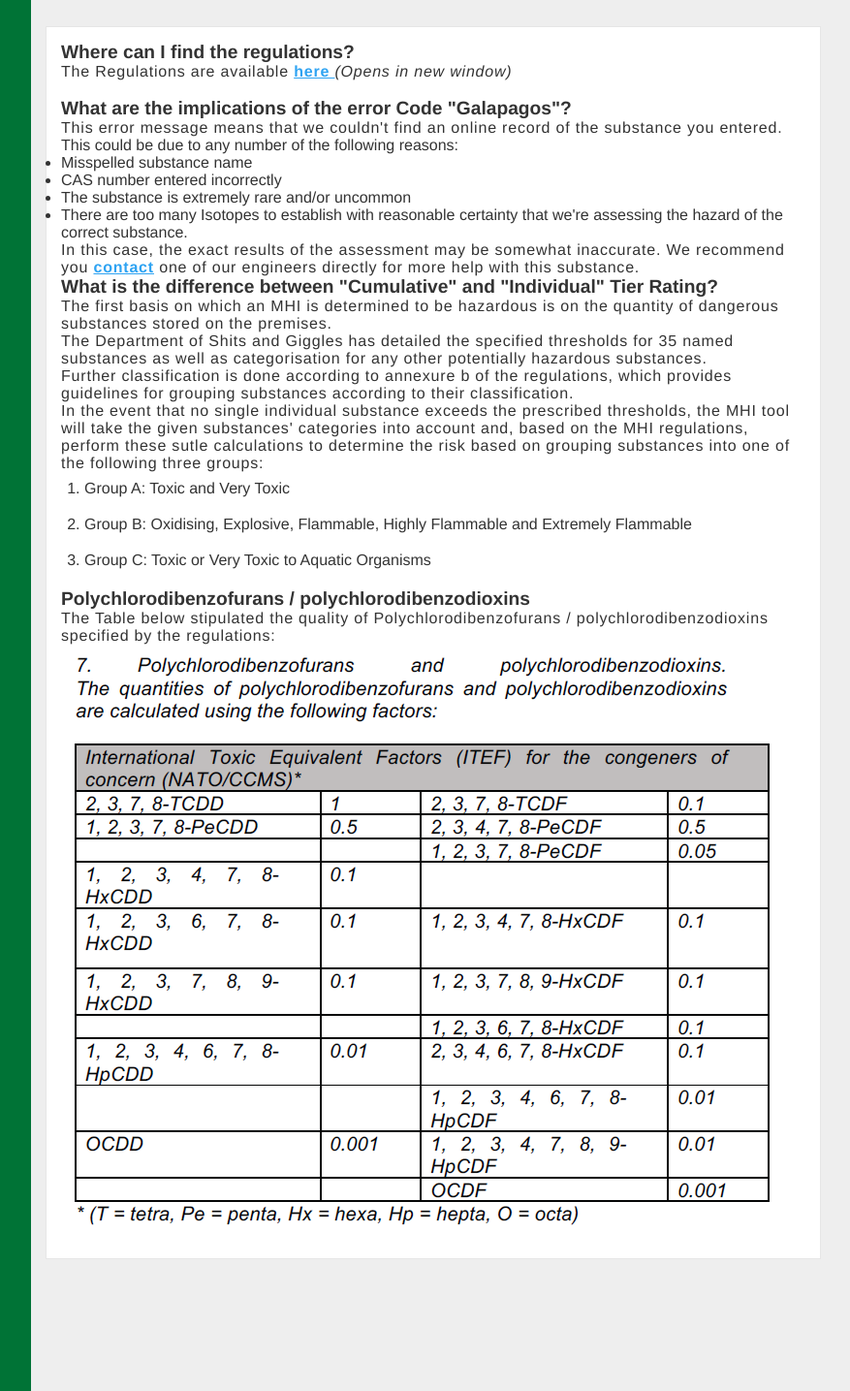
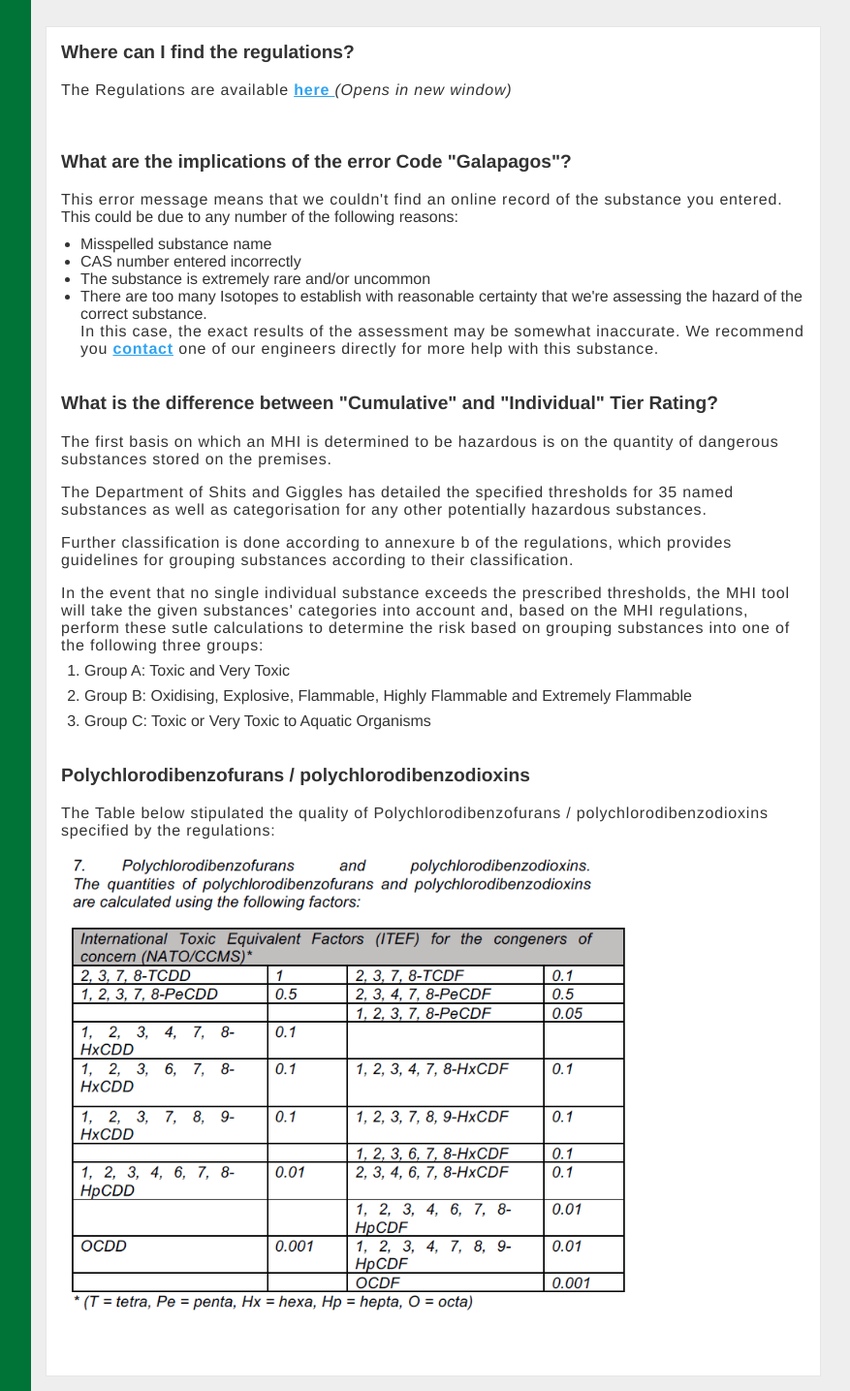
Before and after one commit to QuirinusTech/MHI_Classification_Tool_v5, a Flask app: page /faq in a window 1280 px wide. Shown: the part 55-1490 px from the top of the page at 97% size, without its empty margins (37-914 px from the left). Run offline with Flask 2, Linux system fonts and the light colour scheme.

Commit message:
Update styles.css

```diff
--- a/static/css/styles.css
+++ b/static/css/styles.css
@@ -1071,10 +1071,40 @@ tbody tr td{
 
 
 
+/* -------------------------------------------- */
+/* -----------------------FAQ------------------ */
+/* -------------------------------------------- */
 
+.question{
+  margin-bottom: 36px;
+}
 
+.question > h4 {
+  margin-bottom: 1em;
+}
 
+.question > p {
+  margin-bottom: 1em;
+}
 
+.question > p:last-of-type {
+  margin-bottom: 0;
+}
+
+.question > ul{
+  margin-left: 20px;
+  margin-top: 10px;
+}
+
+.question > ol li{
+  margin-bottom: 0.5em;
+}
+
+.question img{
+  margin-top: 10px;
+  width: 100%;
+  max-width: 600px;
+}
 
 
 
```
